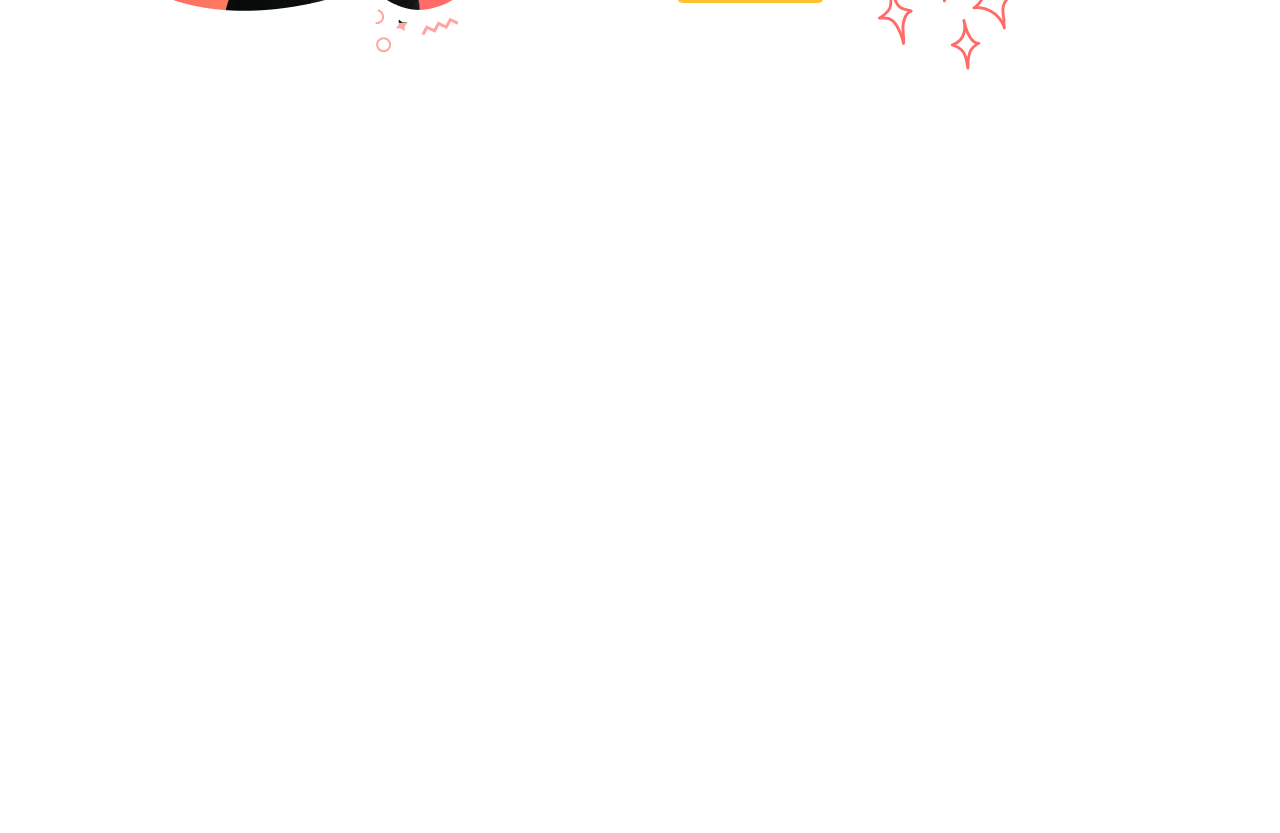
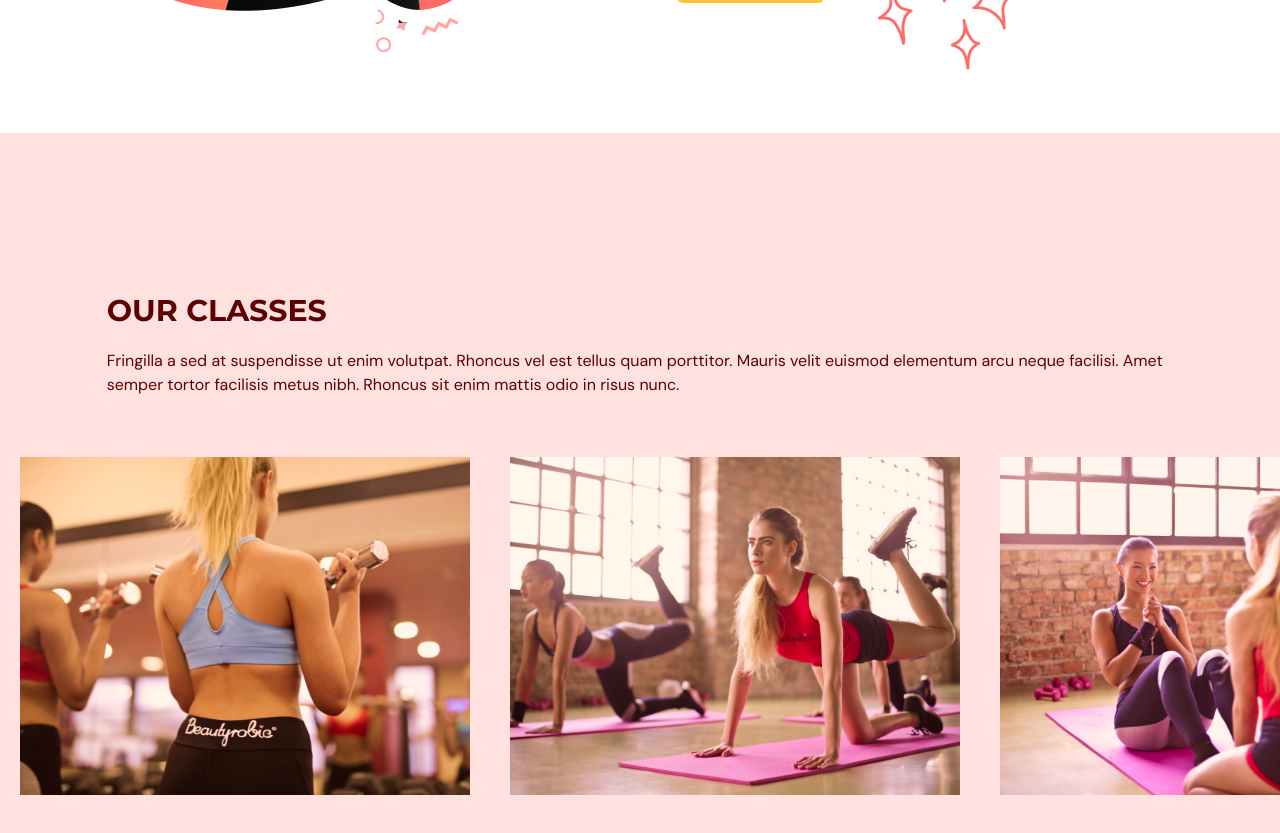
Before and after one commit to khantseithu/GymifyTS, a React (Vite) app: page / in a window 1280 px wide. Shown: the part 2020-2853 px from the top of the page. Before the commit the page ends 2153 px from the top, so only its background shows below. Built offline with nearby package versions, Linux system fonts and the light colour scheme.

Commit message:
Build Our Classes Section Fixes #7

```diff
--- a/src/App.tsx
+++ b/src/App.tsx
@@ -3,6 +3,7 @@
 import { useEffect, useState } from "react";
 import { SelectedPage } from "./shared/types";
 import Home from "@/scenes/home";
+import OurClasses from "@/scenes/ourclasses";
 import Benefits from "./scenes/benefits";
 
 // type Props = {
@@ -42,6 +43,7 @@
         />
         <Home setSelectedPage={setSelectedPage} />
         <Benefits setSelectedPage={setSelectedPage} />
+        <OurClasses setSelectedPage={setSelectedPage} />
       </div>
     </>
   );
--- /dev/null
+++ b/src/scenes/ourclasses/Class.tsx
@@ -0,0 +1,22 @@
+type Props = {
+  name: string;
+  description?: string;
+  image: string;
+};
+const Class = ({ name, description, image }: Props) => {
+  const overlayStyles = `p-5 absolute z-30 flex
+    h-[380px] w-[450px] flex-col items-center justify-center
+    whitespace-normal bg-primary-500 text-center text-white
+    opacity-0 transition duration-500 hover:opacity-90`;
+
+  return (
+    <li className="relative mx-5 inline-block h-[380px] w-[450px]">
+      <div className={overlayStyles}>
+        <p className="text-2xl">{name}</p>
+        <p className="mt-5">{description}</p>
+      </div>
+      <img src={image} alt={`${image}`} />
+    </li>
+  );
+};
+export default Class;
--- /dev/null
+++ b/src/scenes/ourclasses/index.tsx
@@ -0,0 +1,94 @@
+import { ClassType, SelectedPage } from "@/shared/types";
+import image1 from "@/assets/image1.png";
+import image2 from "@/assets/image2.png";
+import image3 from "@/assets/image3.png";
+import image4 from "@/assets/image4.png";
+import image5 from "@/assets/image5.png";
+import image6 from "@/assets/image6.png";
+import { motion } from "framer-motion";
+import HText from "@/shared/HText";
+import Class from "./Class";
+
+const classes: Array<ClassType> = [
+  {
+    name: "Weight Training Classes",
+    description:
+      "Lorem ipsum dolor sit amet, consectetur adipiscing elit, sed do eiusmod tempor incididunt ut labore et dolore magna aliqua. Ut enim ad minim veniam, quis nostrud exercitation ullamco laboris nisi ut aliquip ex ea commodo consequat.",
+    image: image1,
+  },
+  {
+    name: "Yoga Classes",
+    image: image2,
+  },
+  {
+    name: "Ab Core Classes",
+    description:
+      "Lorem ipsum dolor sit amet, consectetur adipiscing elit, sed do eiusmod tempor incididunt ut labore et dolore magna aliqua. Ut enim ad minim veniam, quis nostrud exercitation ullamco laboris nisi ut aliquip ex ea commodo consequat.",
+    image: image3,
+  },
+  {
+    name: "Adventure Classes",
+    description:
+      "Lorem ipsum dolor sit amet, consectetur adipiscing elit, sed do eiusmod tempor incididunt ut labore et dolore magna aliqua. Ut enim ad minim veniam, quis nostrud exercitation ullamco laboris nisi ut aliquip ex ea commodo consequat.",
+    image: image4,
+  },
+  {
+    name: "Fitness Classes",
+    image: image5,
+  },
+  {
+    name: "Training Classes",
+    description:
+      "Lorem ipsum dolor sit amet, consectetur adipiscing elit, sed do eiusmod tempor incididunt ut labore et dolore magna aliqua. Ut enim ad minim veniam, quis nostrud exercitation ullamco laboris nisi ut aliquip ex ea commodo consequat.",
+    image: image6,
+  },
+];
+type Props = {
+  setSelectedPage: (value: SelectedPage) => void;
+};
+const OurClasses = ({ setSelectedPage }: Props) => {
+  return (
+    <section id="ourclasses" className="w-full bg-primary-100 py-40">
+      <motion.div
+        onViewportEnter={() => {
+          setSelectedPage(SelectedPage.OurClasses);
+        }}
+      >
+        <motion.div
+          className="mx-auto  w-5/6"
+          initial="hidden"
+          whileInView="visible"
+          viewport={{ once: true, amount: 0.5 }}
+          transition={{ duration: 1.3 }}
+          variants={{
+            hidden: { opacity: 0, x: -50 },
+            visible: { opacity: 1, x: 0 },
+          }}
+        >
+          <div>
+            <HText>OUR CLASSES</HText>
+            <p className="py-5">
+              Fringilla a sed at suspendisse ut enim volutpat. Rhoncus vel est
+              tellus quam porttitor. Mauris velit euismod elementum arcu neque
+              facilisi. Amet semper tortor facilisis metus nibh. Rhoncus sit
+              enim mattis odio in risus nunc.
+            </p>
+          </div>
+        </motion.div>
+        <div className="mt-10 h-[353px] w-full overflow-x-auto overflow-y-hidden">
+          <ul className="w-[2800px] whitespace-nowrap">
+            {classes.map((item: ClassType, index) => (
+              <Class
+                key={`${item.name}-${index}`}
+                name={item.name}
+                description={item.description}
+                image={item.image}
+              />
+            ))}
+          </ul>
+        </div>
+      </motion.div>
+    </section>
+  );
+};
+export default OurClasses;
--- a/src/shared/types.ts
+++ b/src/shared/types.ts
@@ -10,3 +10,9 @@
   title: string;
   description: string;
 }
+
+export interface ClassType {
+  name: string;
+  description?: string;
+  image: string;
+}
```
